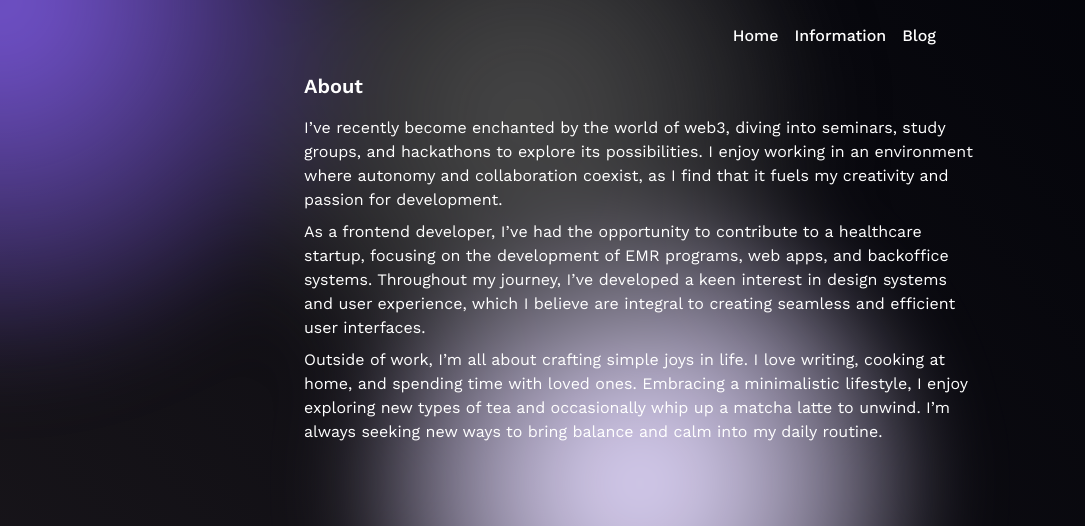
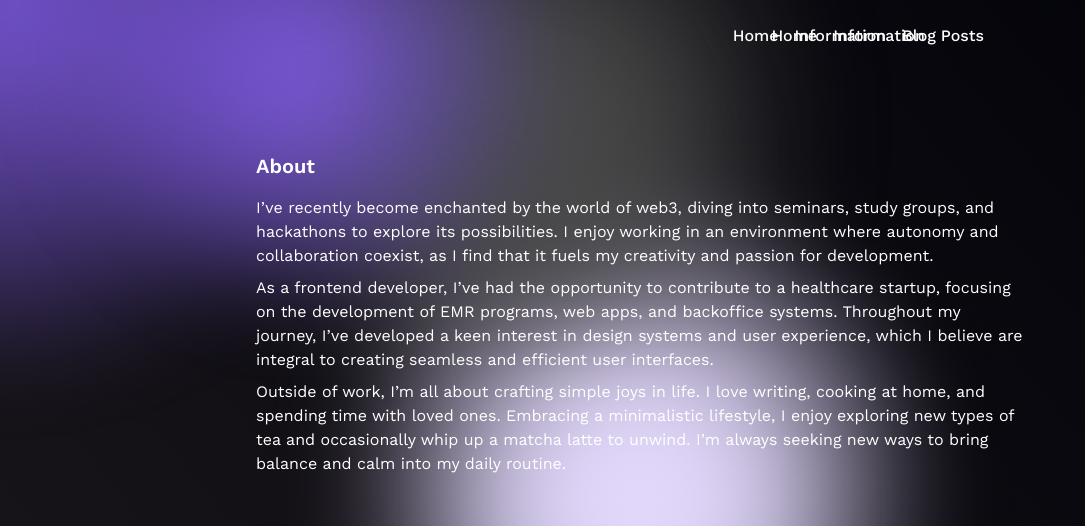
Before and after one commit to YeonhaPark/website, a Next.js app: page /resume in a window 1280 px wide. Shown: the top 526 px of the page, without its empty margins (0-1085 px from the left). Built offline with nearby package versions, Linux system fonts and the light colour scheme; a web font is replaced by a local one.

Commit message:
feat: apply GradientTemplate to resume page

```diff
--- a/app/resume/page.tsx
+++ b/app/resume/page.tsx
@@ -1,9 +1,10 @@
 import Tag from "@/components/tag"
 import { about, experience, education, skills, languages } from "@/constants"
+import GradientTemplate from "@/components/gradient-template";
 export default function Page() {
-    return <div>
+    return <GradientTemplate>
         <main>
-            <section id={"about"} className={'mb-20'}>
+            <section id={"about"} className={'my-20'}>
                 <div className={"text-xl font-semibold mb-4"}><h2>About</h2></div>
                 <div>
                     {about.map((el: string, idx: number) => <p key={idx} className={"mb-2"}>{el}</p>)}
@@ -39,7 +40,7 @@
                                     <h3 className={"font-semibold text-sm mb-1"}>
                                         {el.role}
                                     </h3>
-                                    <pre className={"text-sm mb-5"}>{el.description}</pre>
+                                    <pre className={"text-sm mb-5 whitespace-pre-wrap"}>{el.description}</pre>
                                     {el.skills ? <ul className="flex gap-2">
                                         {el.skills.map((el: string) => <Tag key={el} title={el}/>)}
                                     </ul>: null}
@@ -84,5 +85,5 @@
                 </div>
             </section>
         </main>
-    </div>
+    </GradientTemplate>
 }
```
